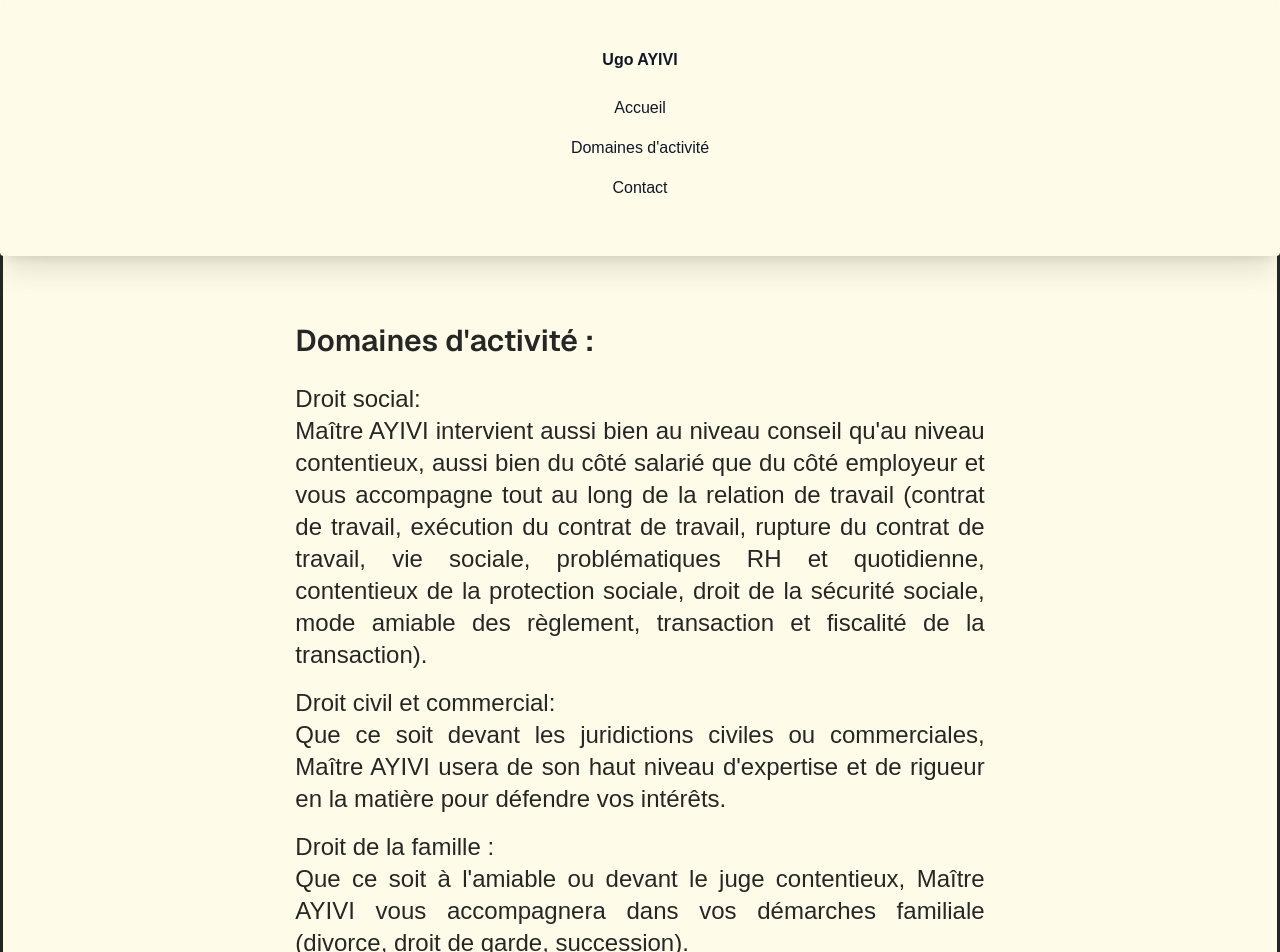
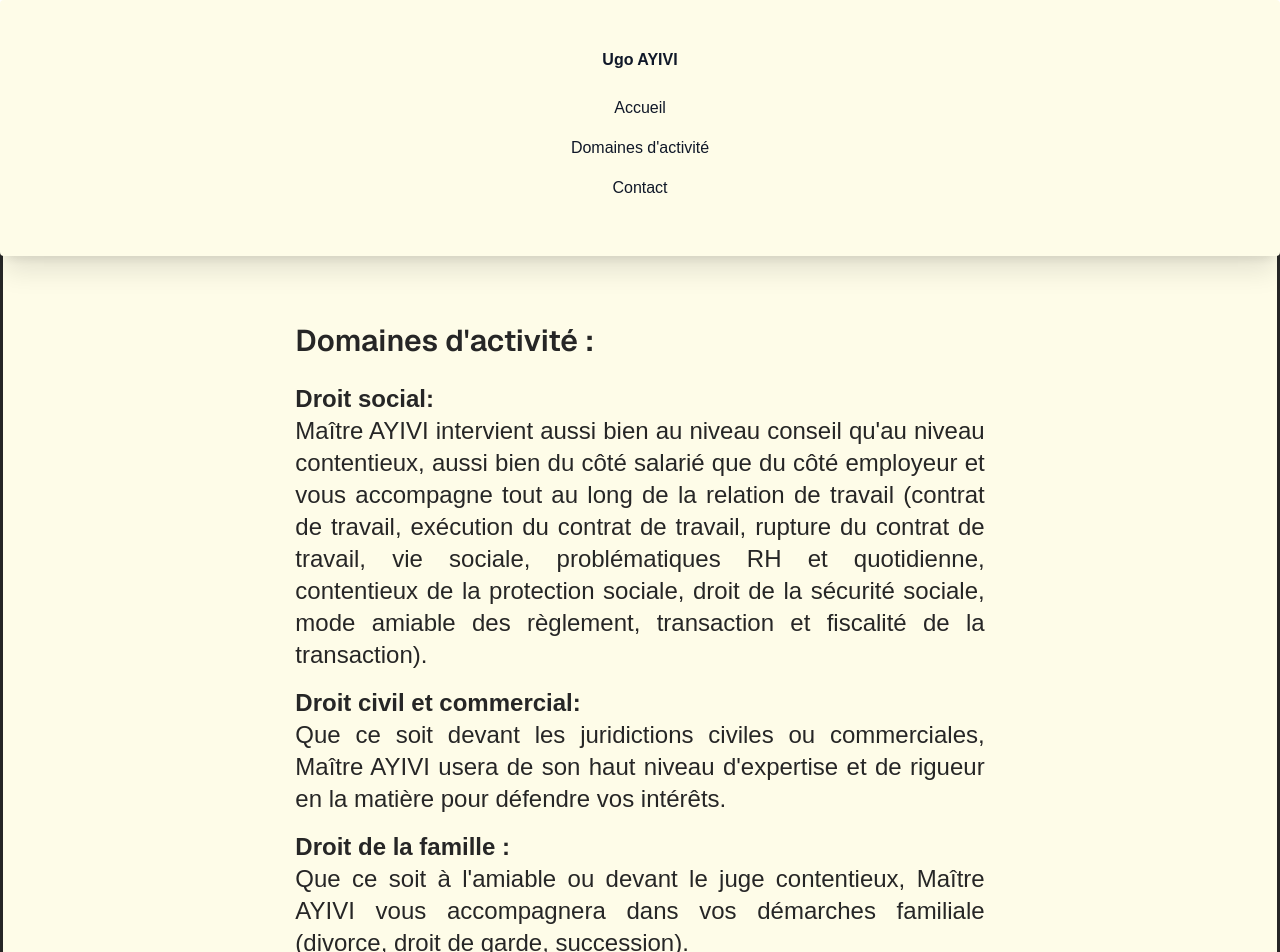
Before and after one commit to 1221139141/ugoayivi, a Next.js app: page /activities in a window 1280 px wide. Shown: the top 952 px of the page. Built offline with nearby package versions, Linux system fonts and the light colour scheme.

Commit message:
corrections bold style on page activities

```diff
--- a/src/app/activities/page.jsx
+++ b/src/app/activities/page.jsx
@@ -11,7 +11,7 @@ function page() {
             </h3>
           </div>
           <div className="text-2xl mb-4">
-            <h2>
+            <h2 className="font-semibold">
               Droit social:
             </h2>
             Maître AYIVI intervient aussi bien au niveau
@@ -24,7 +24,7 @@ function page() {
             fiscalité de la transaction).
           </div>
           <div className="text-2xl mb-4">
-            <h2>
+            <h2 className="font-semibold">
               Droit civil et commercial:
             </h2>
             Que ce soit devant les juridictions
@@ -33,7 +33,7 @@ function page() {
             intérêts.
           </div>
           <div className="text-2xl mb-4">
-            <h2>
+            <h2 className="font-semibold">
               Droit de la famille :
             </h2>
             Que ce soit à l&apos;amiable ou devant le juge
```
